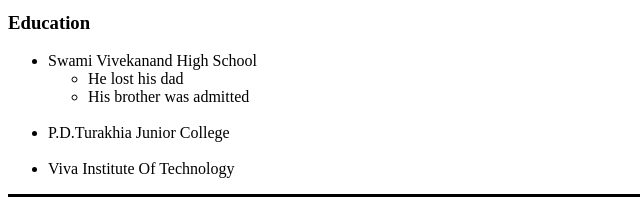
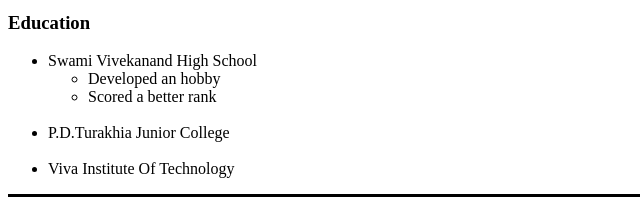
Before and after one commit to Shubhambhusate/CV, a plain HTML site: page index.html in a window 1280 px wide. Shown: the part 272-485 px from the top of the page, 0-640 px from the left. Drawn offline with Linux system fonts and the light colour scheme.

Commit message:
Update index.html

```diff
--- a/index.html
+++ b/index.html
@@ -29,8 +29,8 @@
   <ul>
     <li>Swami Vivekanand High School
       <ul>
-        <li>He lost his dad </li>
-        <li> His brother was admitted</li>
+        <li>Developed an hobby</li>
+        <li>Scored a better rank</li>
       </ul>
     </li>
     <br>
```
